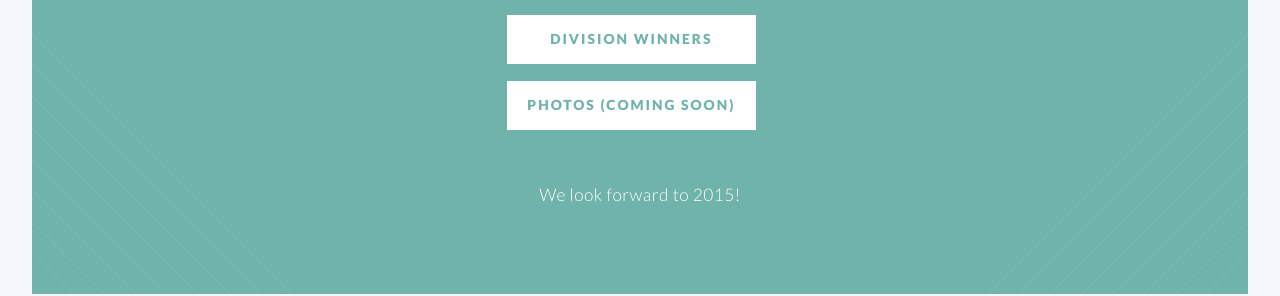
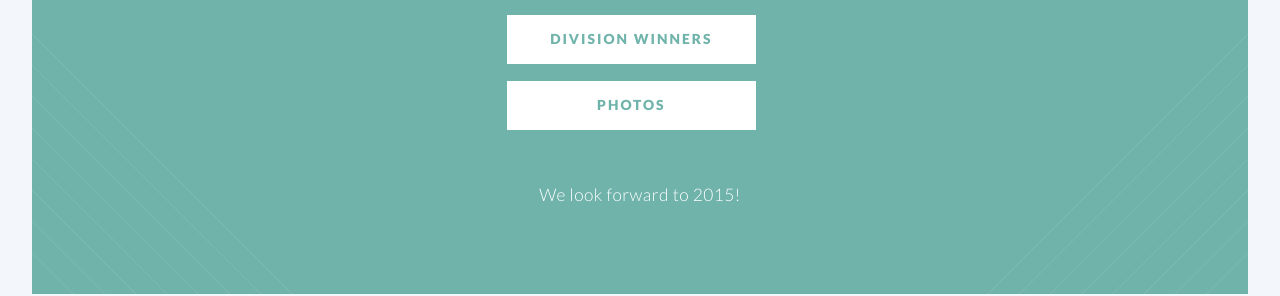
Before and after one commit to benhansen-io/HighFives5k, a Jekyll site: the page built from index.html, in a window 1280 px wide and 900 px high, scrolled down 1477 px. Shown: the part 164-460 px from the top of the window. Built offline with Jekyll 4.4.1, drawn with Linux system fonts in a browser that asks for light colours; Markdown is read by kramdown in place of the engine named in the settings; some of the changed text lies outside the part shown.

Commit message:
Added photos for 2014

```diff
--- a/_layouts/default.html
+++ b/_layouts/default.html
@@ -83,7 +83,7 @@
         <li class="submenu">
         <a>Photos</a>
           <ul>
-              <li><a>2014 (coming soon)</a></li>
+              <li><a href="https://www.facebook.com/media/set/?set=a.514752465296289.1073741839.505422492895953&type=3">2014</a></li>
               <li><a href="https://www.facebook.com/media/set/?set=a.505424502895752.1073741825.505422492895953&type=3">2013</a></li>
               <li><a href="https://www.facebook.com/media/set/?set=a.505572729547596.1073741837.505422492895953&type=3">2012</a></li>
               <li><a href="https://www.facebook.com/media/set/?set=a.505437039561165.1073741829.505422492895953&type=3">2011</a></li>
--- a/index.html
+++ b/index.html
@@ -66,7 +66,7 @@
                                     <li><a href="/results/2014.html" class="button special">Results</a></li>
                                     <li><a href="/kidsdash/2014.html" class="button special">Kids Dash Results</a></li>
                                     <li><a href="/divisionwinners/2014.html" class="button special">Division Winners</a></li>
-                                    <li><a class="button special">Photos (coming soon)</a></li>
+                                    <li><a href="https://www.facebook.com/media/set/?set=a.514752465296289.1073741839.505422492895953&type=3" class="button special">Photos</a></li>
                                 </ul>
 
                                 <p>We look forward to 2015!</p>
@@ -158,7 +158,7 @@
                 <p>We have had many great past races. A little bit about each year is recorded in the <a href="/race-history.html">race history</a>. All time <a href="/course-records.html">course records</a> for overall male and female runners and each age division are available.</p>
                 <div style="max-width: 700px; margin-left: auto; margin-right: auto;">
                 <p style="text-align: left;">
-                <b>2014</b>: <a href="/results/2014.html">Results</a> | <a href="/divisionwinners/2014.html">Division Winners</a> | <a href="/kidsdash/2014.html">Kids Dash Results</a> | <a>Photos (coming soon)</a><br>
+                <b>2014</b>: <a href="/results/2014.html">Results</a> | <a href="/divisionwinners/2014.html">Division Winners</a> | <a href="/kidsdash/2014.html">Kids Dash Results</a> | <a href="https://www.facebook.com/media/set/?set=a.514752465296289.1073741839.505422492895953&type=3">Photos</a><br>
                 <b>2013</b>: <a href="/results/2013.html">Results</a> | <a href="/divisionwinners/2013.html">Division Winners</a> | <a href="/kidsdash/2013.html">Kids Dash Results</a> | <a href="https://www.facebook.com/media/set/?set=a.505424502895752.1073741825.505422492895953&type=3" >Photos</a><br>
                 <b>2012</b>: <a href="/results/2012.html">Results</a> | <a href="/divisionwinners/2012.html">Division Winners</a> | <a href="https://www.facebook.com/media/set/?set=a.505572729547596.1073741837.505422492895953&type=3" >Photos</a><br>
                 <b>2011</b>: <a href="/results/2011.html">Results</a> | <a href="/divisionwinners/2011.html">Division Winners</a> | <a href="https://www.facebook.com/media/set/?set=a.505437039561165.1073741829.505422492895953&type=3" >Photos</a><br>
```
